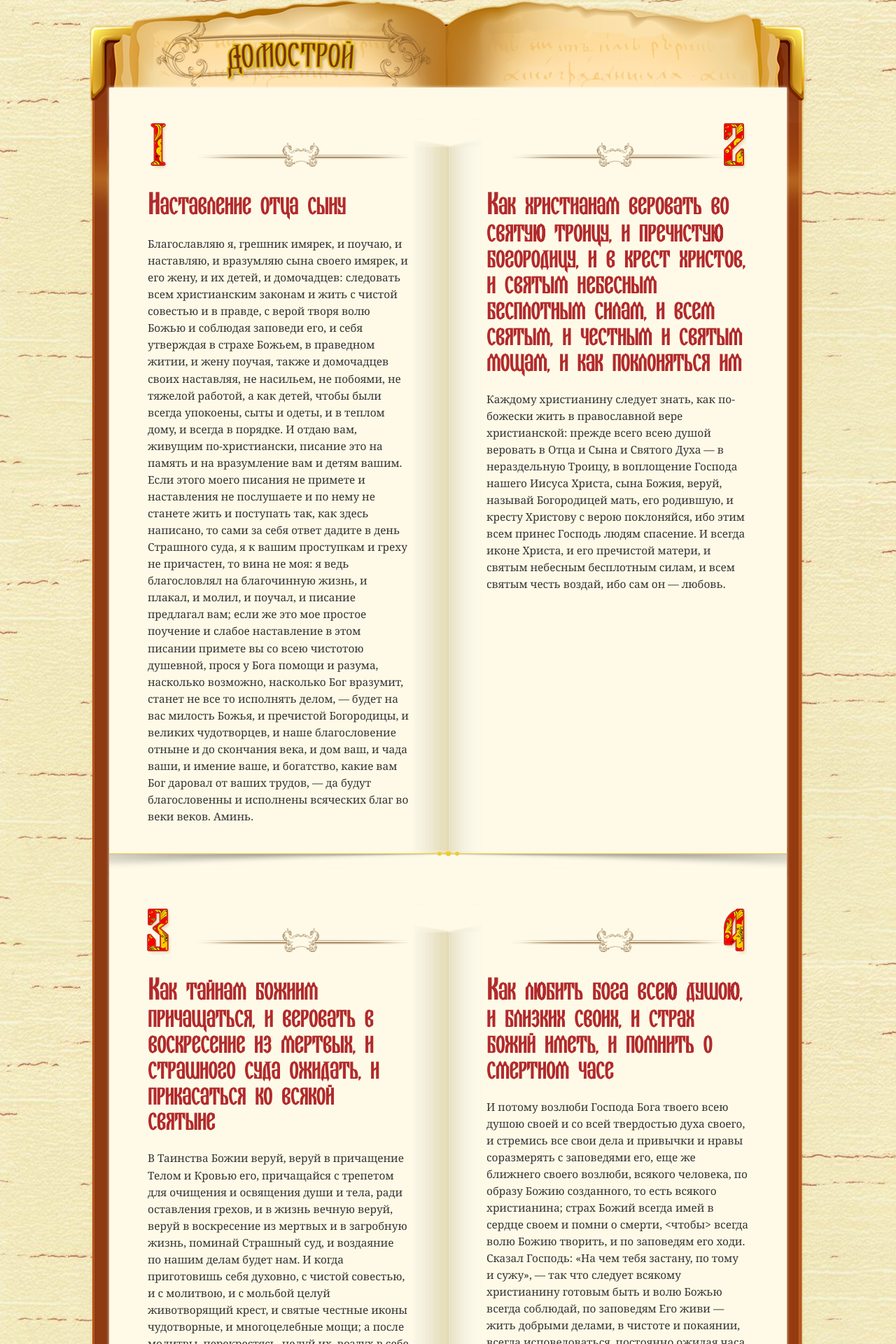
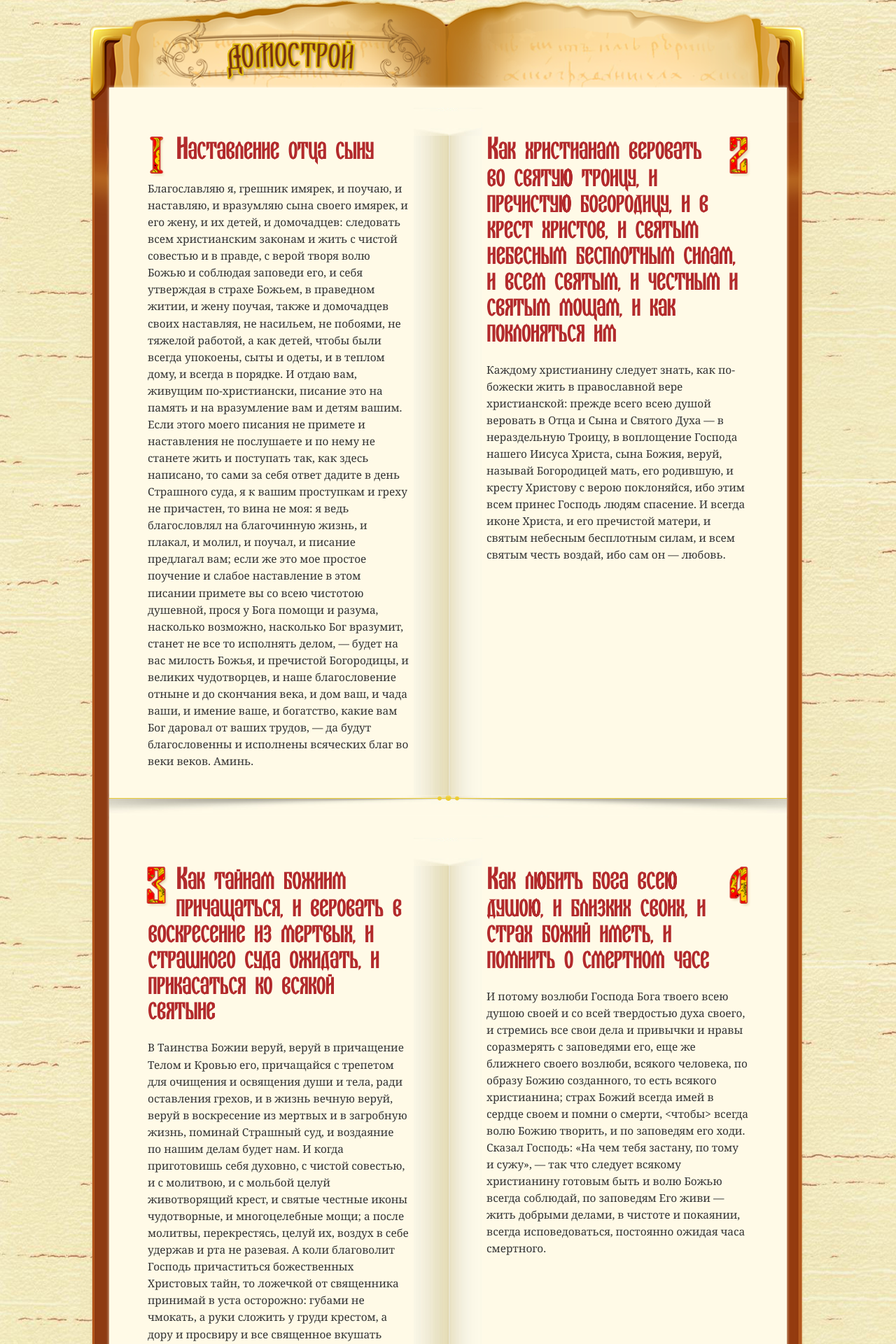
Before and after one commit to garex/domostroi.me, a Jekyll site: the page built from index.html, in a window 1280 px wide. Shown: the top 1920 px of the page at 70% size. Built offline with Jekyll 4.4.1, drawn with Linux system fonts in a browser that asks for light colours.

Commit message:
Use imgs in page numbers

```diff
--- a/css/style.css
+++ b/css/style.css
@@ -186,7 +186,7 @@ body {
     display: inline-block;
     position: absolute;
     left: 50%;
-    top: 0;
+    top: -16px;
     margin-left: -49px;
     width: 98px;
     height: 40px;
@@ -194,24 +194,28 @@ body {
 }
 
 .number {
-    width: 100%;
-    position: relative;
+    display: inline-block;
+    margin-top: 20px;
 }
 
-.line {
-    display: inline-block;
-    width: 400px;
-    height: 68px;
-    background: #fffae7 url("../img/line.png") center bottom no-repeat;
-    background-size: contain;
+.page-odd .number {
+  float: left;
+  margin-right: 10px;
+}
+.page-even .number {
+  float: right;
+  margin-left: 10px;
 }
 
-span[class^="num"] {
-    background-repeat: no-repeat;
+.number img {
     margin-left: -4px;
-    display: inline-block;
-    width: 39px;
-    height: 74px;
+    width: 34px;
+    height: 64px;
+}
+
+.page-even .number img {
+  margin-left: 0px;
+  margin-right: -4px;
 }
 
 .two-pages {
@@ -227,54 +231,6 @@ span[class^="num"] {
     min-height: 1px;
     padding-right: 55px;
     padding-left: 55px;
-}
-
-.page-odd .line {
-    float: right;
-}
-
-.page-even .line {
-    float: left;
-}
-
-.num-1 {
-    background-image: url("../img/1.png");
-}
-
-.num-2 {
-    background-image: url("../img/2.png");
-}
-
-.num-3 {
-    background-image: url("../img/3.png");
-}
-
-.num-4 {
-    background-image: url("../img/4.png");
-}
-
-.num-5 {
-    background-image: url("../img/5.png");
-}
-
-.num-6 {
-    background-image: url("../img/6.png");
-}
-
-.num-7 {
-    background-image: url("../img/7.png");
-}
-
-.num-8 {
-    background-image: url("../img/8.png");
-}
-
-.num-9 {
-    background-image: url("../img/9.png");
-}
-
-.num-0 {
-    background-image: url("../img/0.png");
 }
 
 .article-header h1 {
@@ -475,20 +431,11 @@ span[class^="num"] {
         display: none;
     }
 
-    .page-odd .line,
-    .page-even .line {
+    .page-odd .number,
+    .page-even .number {
         float: none;
-        display: inline-block;
+        display: block;
         margin: 0 auto;
-    }
-
-    .line {
-        background: url("../img/line-mob2.png") center no-repeat;
-        background-size: contain;
-        width: 100%;
-        position: relative;
-        bottom: 80px;
-        right: 3px;
     }
 
     .digits {
--- a/index.html
+++ b/index.html
@@ -4,11 +4,9 @@ layout: default
 {% for instruction in site.instructions %}
 {% cycle '<div class="content"><div class="row two-pages">', '' %}
   <div class="col-sm-6 col-xs-12 page-{% cycle 'odd', 'even' %}" id="instruction-{{ forloop.index }}">
-      <div class="page-number">
-          <div class="number clearfix">
-              <span class="digits">
+      <div class="number">
           {% assign numbers = forloop.index | downcase | split: '' %}
-                {% for number in numbers %}<span class="num-{{ number }}"></span>{% endfor %}<span class="line"></span>
+          <span class="digits">{% for number in numbers %}<img src="/img/{{ number }}.png" />{% endfor %}</span>
       </div>
       <article class="article" itemscope itemtype="http://schema.org/BlogPosting">
           <header class="article-header">
@@ -17,6 +15,5 @@ layout: default
           {{ instruction.content }}
       </article>
   </div>
-  </div>
 {% cycle '', '</div></div><hr class="hr" />' %}
 {% endfor %}
```
Lines whose indentation alone changed are shown as unchanged.
